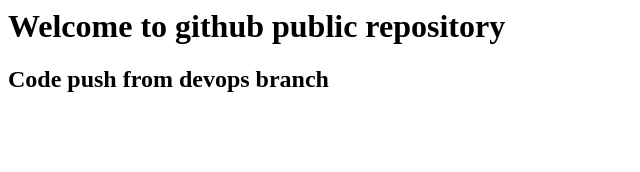
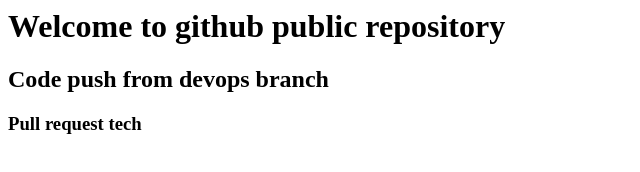
Before and after one commit to 7eyes-devops/devops-publicrepo, a plain HTML site: page index.html in a window 1280 px wide. Shown: the whole page, without its empty margins (0-640 px from the left). Drawn offline with Linux system fonts and the light colour scheme.

Commit message:
update file

```diff
--- a/index.html
+++ b/index.html
@@ -1,2 +1,3 @@
 <h1>Welcome to github public repository</h1>
 <h2>Code push from devops branch</h1>
+<h3> Pull request tech </h3>
```
